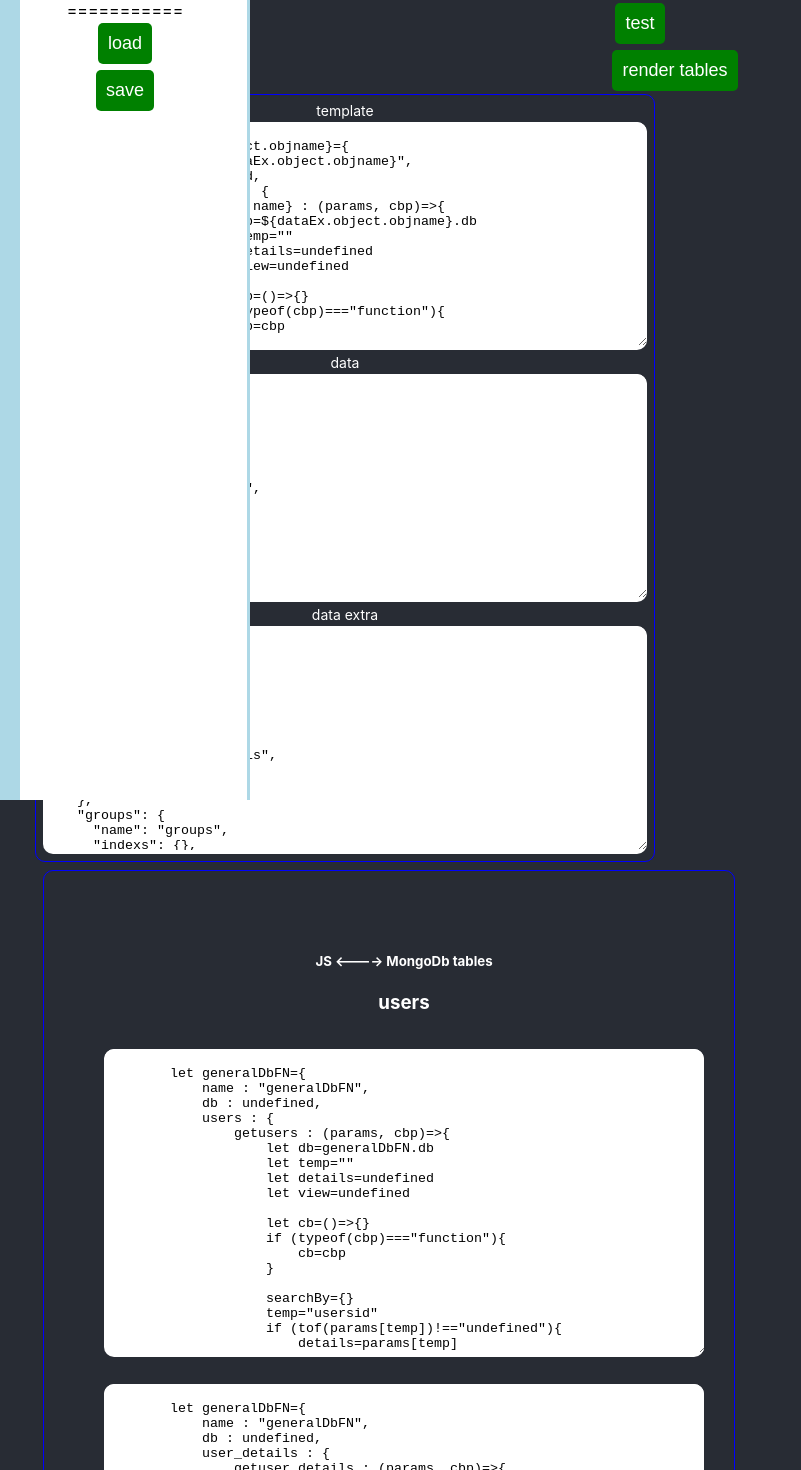
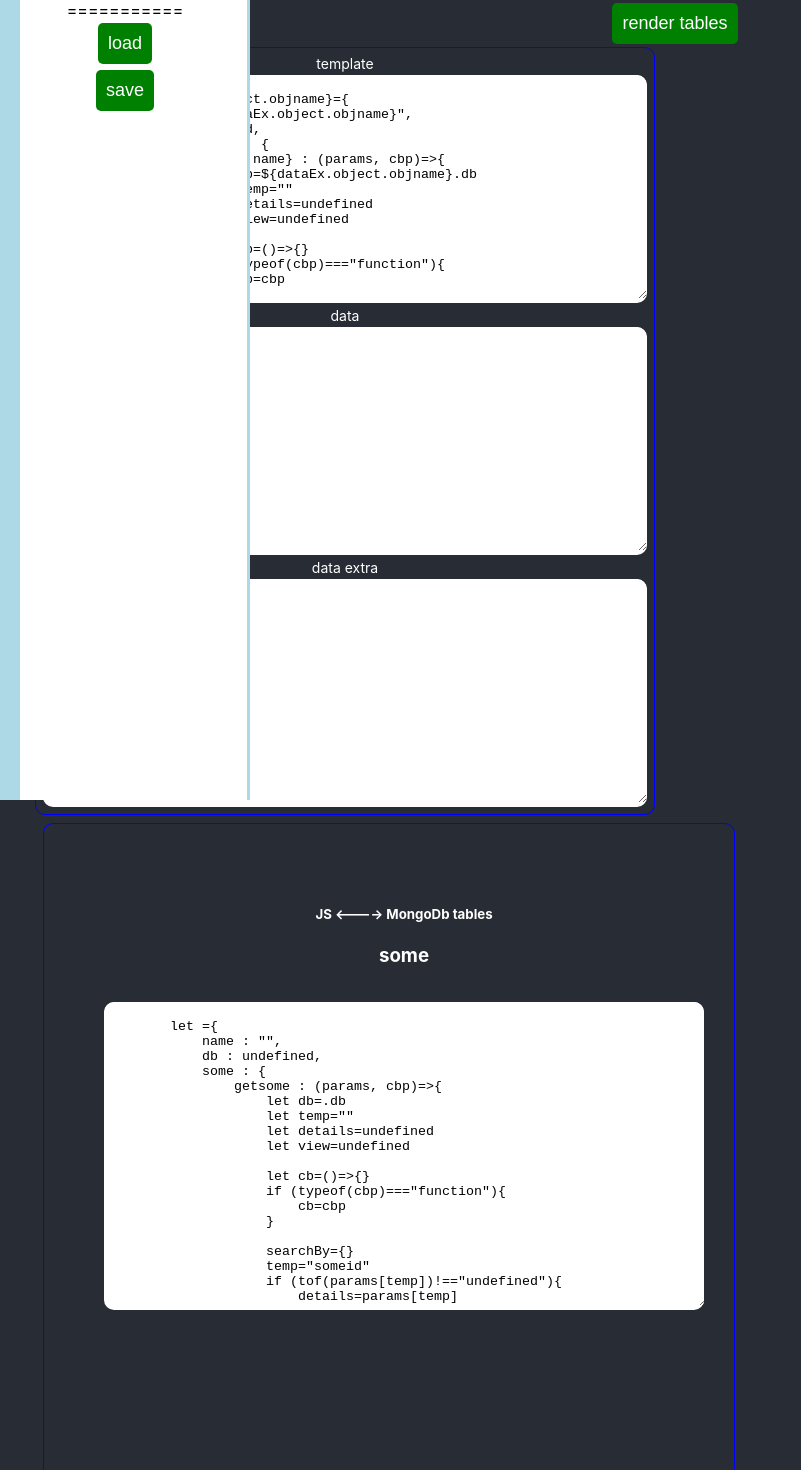
Before and after one commit to havocthehobbit/rtTemplater, a React (Create React App) app in the folder main/web_ui/: page / in a window 1280 px wide. Shown: the top 1470 px of the page, without its empty margins (0-801 px from the left). Built offline with nearby package versions, Linux system fonts and the light colour scheme.

Commit message:
data get data set ReactNodeMongo  refData

```diff
--- a/main/web_ui/src/components/mainlib/reactnodemongo.js
+++ b/main/web_ui/src/components/mainlib/reactnodemongo.js
@@ -46,12 +46,12 @@ export class ReactNodeMongo extends Component {
                 , 2000)
         })
 
-        if (tt.props.getDetails){
-            tt.props.getDetails.fn=tt.getDetails
+        if (tt.props.refData){
+            tt.props.refData.current.get=tt.getDetails
         }
 
         if (tt.props.refData){
-            tt.props.refData.current.fn=tt.getDetails
+            tt.props.refData.current.set=tt.setDetails
         }
 
 
@@ -190,7 +190,29 @@ export class ReactNodeMongo extends Component {
     getDetails=()=>{
         let tt=this
         let dt={ data : tt.dbSchema, template : tt.nodeTmplates }
-        alert(JSON.stringify(dt))
+        return dt
+    }
+
+    setDetails=(dt)=>{
+        let tt=this
+
+        tt.dbSchema=dt.schema
+        tt.nodeTmplates=dt.template
+
+        tt.setState({
+            templatetxt : tt.nodeTmplates.tables,
+            template : tt.nodeTmplates.tables ,
+            data : tt.dbSchema.tables,
+            datatxt : JSON.stringify( tt.dbSchema.tables,null, 2),
+            dataExtxt : JSON.stringify( tt.dbSchema,null, 2)
+        },
+            ()=>{
+                setTimeout(()=>{
+                    tt.runRenderAll()
+                }
+                , 2000)
+        })
+
         return dt
     }
 
--- a/main/web_ui/src/components/views/main.js
+++ b/main/web_ui/src/components/views/main.js
@@ -4,13 +4,14 @@ import React,{ Component } from 'react';
 import { RenderTmpl } from '../mainlib/render';
 import { TemplateItem } from '../mainlib/templateItem';
 import { ReactNodeMongo } from '../mainlib/reactnodemongo';
-
+let $cn=require( "../common/libNative").$cn
+let cl=$cn.l
 
 export class Main extends Component {
     constructor(props){
         super(props)
 
-        this.reactmongoDBGetDataRef=React.createRef(); this.reactmongoDBGetDataRef.current={}
+        this.reactmongoDBDataRef=React.createRef(); this.reactmongoDBDataRef.current={}
 
         this.state={
             name : "", name2 : "",
@@ -20,7 +21,7 @@ export class Main extends Component {
     }
 
     componentDidMount(){
-
+        let tt=this
         // add global CSS stylesheet string as ref eg for creating a local library later similar to style-components
         if (true){
             let myStyle = document.createElement("style")
@@ -29,6 +30,23 @@ export class Main extends Component {
             styleSheet.insertRule(`button { background: green;border-radius : 5px;padding : 10px; margin : 3px;font-size : 18px;color : white ;border : none}`, 0)
         }
 
+        setTimeout(()=>{
+            tt.reactmongoDBSetDataRun({ schema : {
+                "tables" : {
+                    "users" : {
+                                "name" : "some",
+                                "indexs" : {},
+                                "cols" : {}
+                                    },
+
+                            },
+                    "object" :{
+                        "objname" : "",
+                        "objname2" : "",
+                    },
+
+            }, template : "" })
+        },3000)
     }
 
     // animation
@@ -104,10 +122,19 @@ export class Main extends Component {
         localStorage.setItem( "rtTemplater" , newProj )
     }
 
-    reactmongoDBGetDataRef={}
+    reactmongoDBDataRef={}
     reactmongoDBGetDataRun=()=>{
-        if (this.reactmongoDBGetDataRef.current.fn){
-            this.reactmongoDBGetDataRef.current.fn()
+        if (this.reactmongoDBDataRef.current.get){
+            let data={}
+            data=this.reactmongoDBDataRef.current.get()
+            //cl(data)
+        }
+
+    }
+
+    reactmongoDBSetDataRun=(data)=>{
+        if (this.reactmongoDBDataRef.current.set){
+            this.reactmongoDBDataRef.current.set(data)
         }
 
     }
@@ -148,14 +175,8 @@ export class Main extends Component {
 
         return (
             <div style={mainStyle}>
-                <button
-                    onClick={()=>{
-                        tt.reactmongoDBGetDataRun()
-                    }}
-                >test</button>
-
                 <div style={{ position : "relative",left :35,width :undefined}}>
-                    <ReactNodeMongo  refData={tt.reactmongoDBGetDataRef} />
+                    <ReactNodeMongo  refData={tt.reactmongoDBDataRef} />
                 </div>
 
                 { /* left sidebar */}
```
